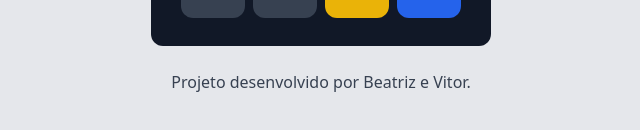
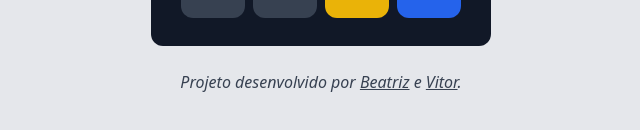
Before and after one commit to vikpires/FRONT_calculator-vue, a Vue app: page / in a window 1280 px wide. Shown: the part 598-728 px from the top of the page, without its empty margins (319-959 px from the left). Built offline with nearby package versions, Linux system fonts and the light colour scheme.

Commit message:
[Refactor] Add cite tag in footer component and update readme (#17)

```diff
--- a/src/components/Footer.vue
+++ b/src/components/Footer.vue
@@ -1,11 +1,14 @@
 <template>
     <footer>
-        <p class="text-center text-gray-700 text-base">
-            Projeto desenvolvido por
-            <a href="https://github.com/thebiatriz" class="hover:text-blue-500 hover:underline" target="_blank"
-                rel="noopener noreferrer">Beatriz</a> e
-            <a href="https://github.com/vikpires" class="hover:text-blue-500 hover:underline" target="_blank"
-                rel="noopener noreferrer">Vitor</a>.
+        <p>
+            <cite class="text-center text-gray-700 text-base">
+                Projeto desenvolvido por
+                <a href="https://github.com/thebiatriz" class="hover:text-blue-500 underline" target="_blank"
+                    rel="noopener noreferrer">Beatriz</a> e
+
+                <a href="https://github.com/vikpires" class="hover:text-blue-500 underline" target="_blank"
+                    rel="noopener noreferrer">Vitor</a>.
+            </cite>
         </p>
     </footer>
 </template>
@@ -14,6 +17,6 @@
 import { defineComponent } from 'vue';
 
 export default defineComponent({
-    name: 'footer'
+    name: 'Footer'
 });
 </script>
```
Also changed, not shown: 1 other file (tests, documents, lock files or other folders).
